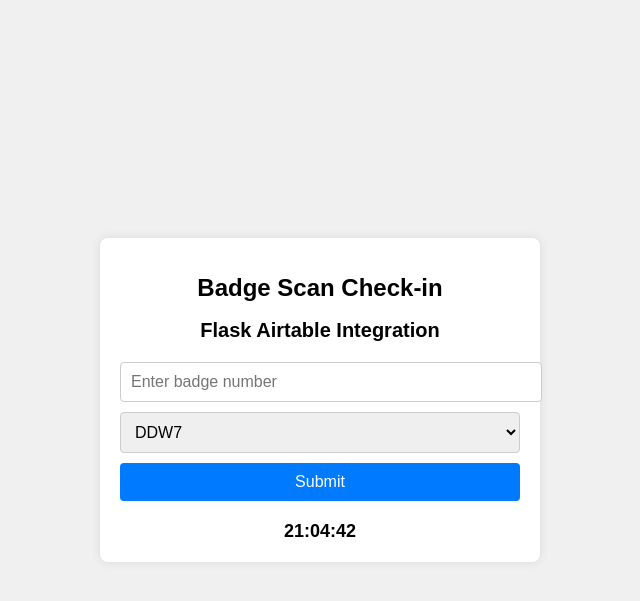
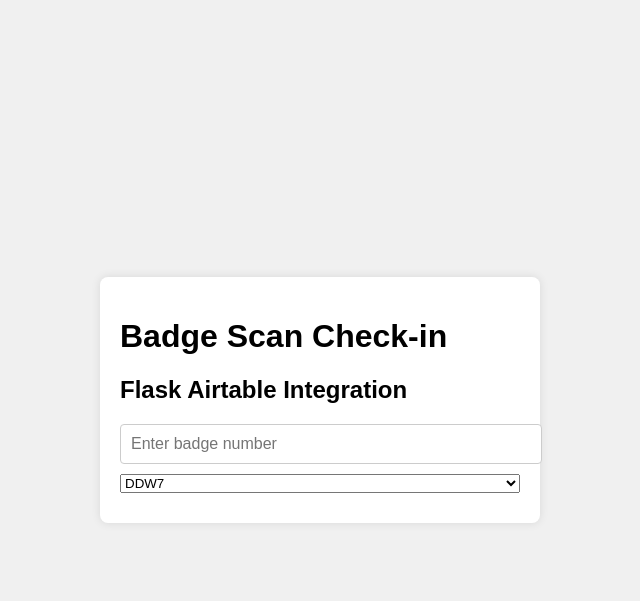
Before and after one commit to nathanblank/Badge-Scanning, a Flask app: page / in a window 1280 px wide. Shown: the top 601 px of the page, without its empty margins (320-960 px from the left). Run offline with Flask 3, Linux system fonts and the light colour scheme.

Commit message:
changing html script

```diff
--- a/templates/index.html
+++ b/templates/index.html
@@ -21,22 +21,13 @@
             box-shadow: 0 0 10px rgba(0, 0, 0, 0.1);
             max-width: 400px;
             width: 100%;
-            text-align: center;
-        }
-        h1 {
-            font-size: 24px;
-            margin-bottom: 10px;
-        }
-        h2 {
-            font-size: 20px;
-            margin-bottom: 20px;
         }
         form {
             display: flex;
             flex-direction: column;
             gap: 10px;
         }
-        input[type="text"], select {
+        input[type="text"] {
             padding: 10px;
             border: 1px solid #ccc;
             border-radius: 4px;
@@ -47,26 +38,10 @@
             margin-top: 10px;
             font-size: 14px;
             color: green;
+            text-align: center;
         }
         .error {
             color: red;
-        }
-        button {
-            padding: 10px;
-            border: none;
-            border-radius: 4px;
-            background-color: #007BFF;
-            color: white;
-            font-size: 16px;
-            cursor: pointer;
-        }
-        button:hover {
-            background-color: #0056b3;
-        }
-        .clock {
-            margin-top: 20px;
-            font-size: 18px;
-            font-weight: bold;
         }
     </style>
 </head>
@@ -80,15 +55,14 @@
                 <option value="DDW7">DDW7</option>
                 <option value="DMD9">DMD9</option>
             </select>
-            <button type="submit">Submit</button>
         </form>
         <div id="message" class="message"></div>
         <div id="clock" class="clock"></div>
     </div>
     <script>
-        document.getElementById('dataForm').addEventListener('submit', function(event) {
-            event.preventDefault();
-            var dataField = document.getElementById('dataField');
+        document.getElementById('dataField').addEventListener('input', function() {
+            if (this.value) {
+                var dataField = this;
                 var badgeNumber = dataField.value;
                 var formData = JSON.stringify({ badgeNumber: badgeNumber });
 
@@ -104,14 +78,17 @@
                           dataField.value = ''; // Clear the input field
                           document.getElementById('message').textContent = "Record created successfully!";
                           document.getElementById('message').classList.remove('error');
+                          document.getElementById("dataField").value = '';
                       } else {
                           document.getElementById('message').textContent = data.message;
                           document.getElementById('message').classList.add('error');
+                          document.getElementById("dataField").value = '';
                       }
                   }).catch(error => {
                       console.error('Error:', error);
                       document.getElementById('message').textContent = "An error occurred.";
                       document.getElementById('message').classList.add('error');
+                      document.getElementById("dataField").value = '';
                   });
         });
 
```
Lines whose indentation alone changed are shown as unchanged.
